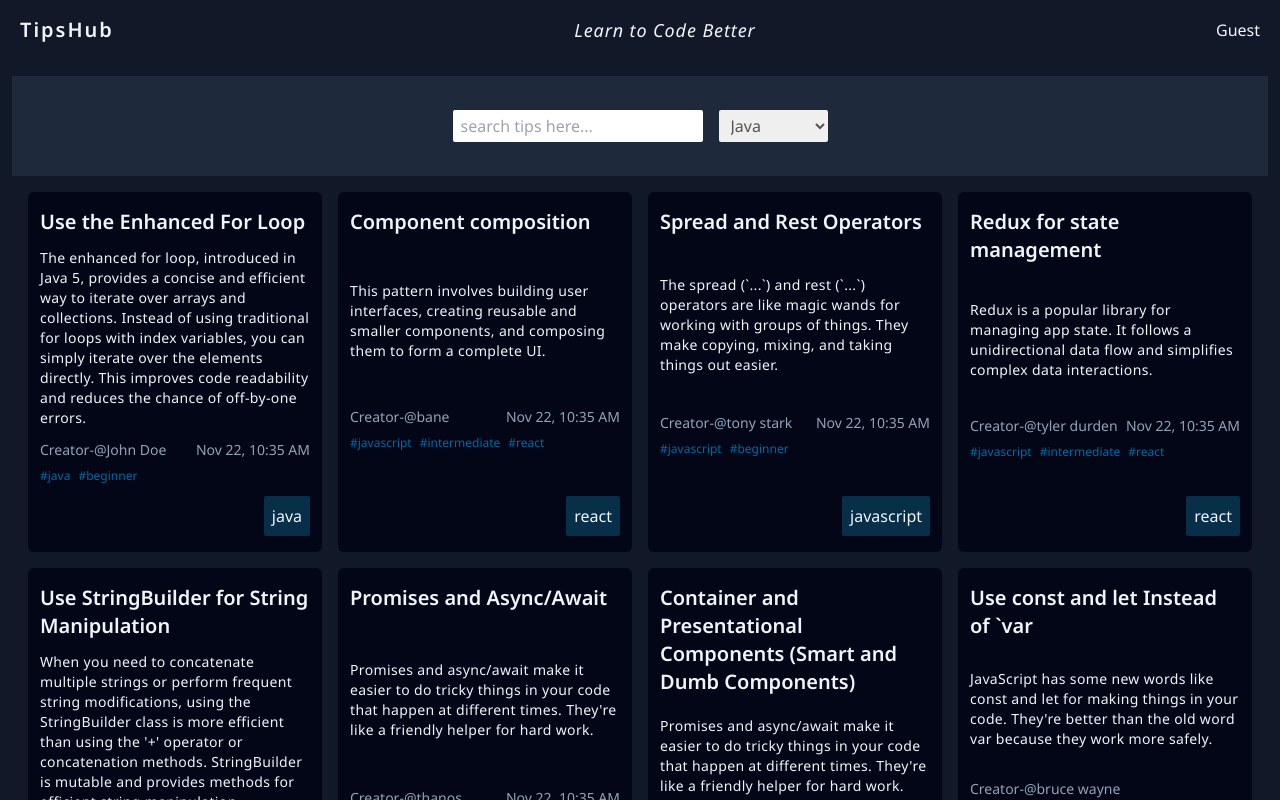
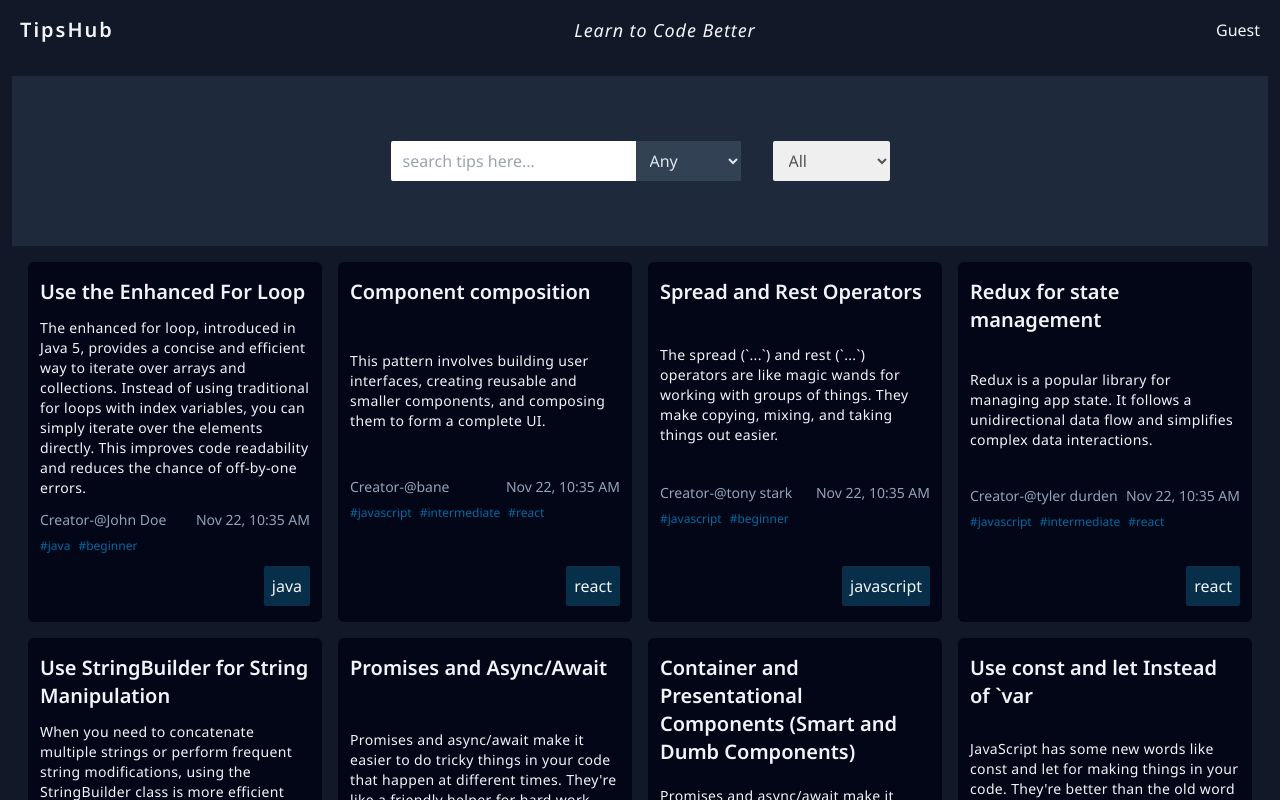
Before and after one commit to NelsonSamuvel/tips-hub, a React (Vite) app: page / in a window 1280 px wide. Shown: the top 800 px of the page. Built offline with nearby package versions, Linux system fonts and the light colour scheme; data requests are answered from the project's data file.

Commit message:
complete search and filter functionality

```diff
--- a/data/db.json
+++ b/data/db.json
@@ -15,7 +15,7 @@
       "title": " Component composition",
       "description": "This pattern involves building user interfaces, creating reusable and smaller components, and composing them to form a complete UI.",
       "tags": ["javascript", "intermediate", "react"],
-      "keywords": ["tip", "javascript", "react", "intermediate"],
+      "keywords": ["tip", "javascript", "react", "intermediate", "reactJs"],
       "language": "react",
       "creator": "bane",
       "postedAt": "2023-11-22T10:35:24Z"
@@ -25,7 +25,7 @@
       "title": "Spread and Rest Operators",
       "description": "The spread (`...`) and rest (`...`) operators are like magic wands for working with groups of things. They make copying, mixing, and taking things out easier.",
       "tags": ["javascript", "beginner"],
-      "keywords": ["tip", "javascript", "beginner"],
+      "keywords": ["tip", "javascript", "beginner", "vanillaJs"],
       "language": "javascript",
       "creator": "tony stark",
       "postedAt": "2023-11-22T10:35:24Z"
@@ -35,7 +35,7 @@
       "title": "Redux for state management",
       "description": "Redux is a popular library for managing app state. It follows a unidirectional data flow and simplifies complex data interactions.",
       "tags": ["javascript", "intermediate", "react"],
-      "keywords": ["tip", "javascript", "react", "intermediate"],
+      "keywords": ["tip", "javascript", "react", "intermediate", "reactJs"],
       "language": "react",
       "creator": "tyler durden",
       "postedAt": "2023-11-22T10:35:24Z"
@@ -57,7 +57,7 @@
       "title": "Promises and Async/Await",
       "description": "Promises and async/await make it easier to do tricky things in your code that happen at different times. They're like a friendly helper for hard work.",
       "tags": ["javascript", "advanced"],
-      "keywords": ["tip", "javascript", "advanced"],
+      "keywords": ["tip", "javascript", "advanced", "vanillaJs"],
       "language": "javascript",
       "creator": "thanos",
       "postedAt": "2023-11-22T10:35:24Z"
@@ -67,7 +67,7 @@
       "title": "Container and Presentational Components (Smart and Dumb Components)",
       "description": "Promises and async/await make it easier to do tricky things in your code that happen at different times. They're like a friendly helper for hard work.",
       "tags": ["javascript", "beginner", "react"],
-      "keywords": ["tip", "javascript", "react", "beginner"],
+      "keywords": ["tip", "javascript", "react", "beginner", "reactJs"],
       "language": "react",
       "creator": "dr.doom",
       "postedAt": "2023-11-22T10:35:24Z"
@@ -77,7 +77,7 @@
       "title": "Use const and let Instead of `var",
       "description": " JavaScript has some new words like const and let for making things in your code. They're better than the old word var because they work more safely.",
       "tags": ["javascript", "beginner"],
-      "keywords": ["tip", "javascript", "beginner"],
+      "keywords": ["tip", "javascript", "beginner", "vanillaJs"],
       "language": "javascript",
       "creator": "bruce wayne",
       "postedAt": "2023-11-22T10:35:24Z"
--- a/package.json
+++ b/package.json
@@ -14,7 +14,8 @@
     "axios": "^1.7.4",
     "json-server": "^1.0.0-beta.1",
     "react": "^18.3.1",
-    "react-dom": "^18.3.1"
+    "react-dom": "^18.3.1",
+    "react-spinners": "^0.14.1"
   },
   "devDependencies": {
     "@eslint/js": "^9.8.0",
--- a/src/App.jsx
+++ b/src/App.jsx
@@ -1,9 +1,14 @@
 import React from 'react'
 import HomePage from './pages/HomePage'
+import Loader from './UI/Loader'
 
 function App() {
   return (
+    <>
+
     <HomePage />
+    </>
+
   )
 }
 
--- /dev/null
+++ b/src/UI/Loader.jsx
@@ -0,0 +1,14 @@
+import React from "react";
+import MoonLoader from "react-spinners/MoonLoader";
+
+const Loader = () => {
+  return (
+    <div className="bg-slate-500/20 backdrop-blur-sm absolute inset-0 flex justify-center">
+      <div className="mt-24">
+        <MoonLoader color="white" size={50} speedMultiplier={1} />
+      </div>
+    </div>
+  );
+};
+
+export default Loader;
--- /dev/null
+++ b/src/features/Tips/DropDownTips.jsx
@@ -0,0 +1,23 @@
+import React from "react";
+
+const DropDownTips = ({ language, dispatch }) => {
+  return (
+    <>
+      <select
+        name="languages"
+        className="rounded-sm px-2 py-1 md:px-3 md:py-2  focus:outline-none"
+        value={language}
+        onChange={(e) =>
+          dispatch({ type: "setLanguage", payload: e.target.value })
+        }
+      >
+        <option value="all">All</option>
+        <option value="java">Java</option>
+        <option value="javascript">Javascript</option>
+        <option value="react">React</option>
+      </select>
+    </>
+  );
+};
+
+export default DropDownTips;
--- a/src/features/Tips/FilterBox.jsx
+++ b/src/features/Tips/FilterBox.jsx
@@ -1,22 +1,11 @@
 import React from "react";
+import SearchBarTips from "./SearchBarTips";
+import DropDownTips from "./DropDownTips";
 
-function FilterBox() {
+function FilterBox({ children }) {
   return (
-    <div className="flex items-center justify-center gap-4 bg-slate-800 h-[100px] text-stone-600 px-4">
-      <input
-        className="px-2 py-1 rounded-sm focus:outline-none placeholder:font-normal sm:w-[250px] focus:sm:w-[350px] focus:transition-all duration-300"
-        type="text"
-        placeholder="search tips here..."
-      />
-      <select
-        name="languages"
-        className="rounded-sm px-2 py-1  focus:outline-none"
-      >
-        <option value="java">Java</option>
-        <option value="java">Javascript</option>
-        <option value="java">C</option>
-        <option value="java">C++</option>
-      </select>
+    <div className="flex items-center flex-col sm:flex-row flex-wrap justify-center gap-6 sm:gap-8 bg-slate-800 h-[170px] text-stone-600 px-4">
+        {children}
     </div>
   );
 }
--- /dev/null
+++ b/src/features/Tips/SearchBarTips.jsx
@@ -0,0 +1,32 @@
+import React from "react";
+
+const SearchBarTips = ({ searchedTip, dispatch, searchBy }) => {
+  return (
+    <div className="relative">
+      <input
+        className="px-2 py-1 md:px-3 md:py-2 w-[300px] rounded-sm focus:outline-none placeholder:font-normal sm:w-[350px] focus:sm:w-[450px] focus:transition-all duration-100"
+        type="text"
+        placeholder="search tips here..."
+        value={searchedTip}
+        onChange={(e) =>
+          dispatch({ type: "setSearchedTip", payload: e.target.value })
+        }
+      />
+      <div className="absolute top-0 right-0">
+        <select
+          value={searchBy}
+          onChange={(e) =>
+            dispatch({ type: "setSearchBy", payload: e.target.value })
+          }
+          className="text-slate-200 bg-slate-700 border-none px-2 py-1  md:px-2.5 md:py-2 focus:outline-none"
+        >
+          <option value="any">Any</option>
+          <option value="tags">Tags</option>
+          <option value="creator">Creators</option>
+        </select>
+      </div>
+    </div>
+  );
+};
+
+export default SearchBarTips;
--- a/src/features/Tips/TipsLayout.jsx
+++ b/src/features/Tips/TipsLayout.jsx
@@ -1,41 +1,95 @@
-import React, { useEffect, useReducer, useState } from 'react'
-import FilterBox from './FilterBox'
-import TipsList from './TipsList'
-import { getTips } from '../../services/api.tips'
-
+import React, { useEffect, useReducer, useState } from "react";
+import FilterBox from "./FilterBox";
+import TipsList from "./TipsList";
+import { getTips } from "../../services/api.tips";
+import Loader from "../../UI/Loader";
+import { filterItems } from "../../utils/helper";
+import SearchBarTips from "./SearchBarTips";
+import DropDownTips from "./DropDownTips";
+import TipsNotFound from "./TipsNotFound";
 
 const initialState = {
-    tips : [],
-}
+  tips: [],
+  status: "idle",
+  language: "all",
+  searchedTip: "",
+  searchBy: "any",
+};
 
-function reducer(state,action){
-    switch(action.type){
-        case 'getTips':
-            return {...state,tips:action.payload}
-        default :
+function reducer(state, action) {
+  switch (action.type) {
+    case "tipsLoading":
+      return { ...state, status: "loading" };
+    case "getTips":
+      return { ...state, tips: action.payload, status: "idle" };
+    case "setLanguage":
+      return { ...state, language: action.payload };
+    case "setSearchedTip":
+      return { ...state, searchedTip: action.payload };
+    case "setSearchBy":
+      return { ...state, searchBy: action.payload };
+    default:
       return state;
   }
 }
 
+function TipsLayout() {
+  const [{ tips, status, language, searchedTip, searchBy }, dispatch] =
+    useReducer(reducer, initialState);
 
-function TipsLayout() {
+  const isSearchTip = searchedTip.length > 2;
 
-    const [{tips},dispatch] = useReducer(reducer,initialState);
+  let filteredTips = tips;
+  if (language === "java" || language === "javascript" || language === "react")
+    filteredTips = filterItems(tips, "language", language);
 
-    useEffect(()=>{
-        async function getData(){
+  if (isSearchTip) {
+    let checkString;
+    if (searchBy === "tags" || searchBy === "creator") {
+      filteredTips = filteredTips.filter((tip) => {
+        checkString = tip[searchBy].toString();
+        return checkString.toLowerCase().includes(searchedTip.toLowerCase());
+      });
+    } else {
+      filteredTips = filteredTips.filter((tip) => {
+        const { title, description, tags, keywords, language, creator } = tip;
+        checkString = `${title} ${description} ${language} ${tags.join(
+          " "
+        )} ${keywords.join(" ")}  ${creator}`;
+        return checkString.toLowerCase().includes(searchedTip.toLowerCase());
+      });
+    }
+  }
+
+  useEffect(() => {
+    async function getData() {
+      dispatch({ type: "tipsLoading" });
       const data = await getTips();
-            dispatch({type:"getTips",payload : data});
+      dispatch({ type: "getTips", payload: data });
     }
     getData();
-    },[])
+  }, []);
 
   return (
-    <div className='px-3 py-4'>
-        <FilterBox />
-        <TipsList tips={tips}/>
+    <div className="px-3 py-4">
+      <FilterBox>
+        <SearchBarTips
+          searchedTip={searchedTip}
+          dispatch={dispatch}
+          searchBy={searchBy}
+        />
+        <DropDownTips language={language} dispatch={dispatch} />
+      </FilterBox>
+      <div className="relative">
+        {status === "loading" && <Loader />}
+        {!filteredTips.length ? (
+          <TipsNotFound />
+        ) : (
+          <TipsList tips={filteredTips} />
+        )}
       </div>
-  )
+    </div>
+  );
 }
 
-export default TipsLayout
+export default TipsLayout;
--- /dev/null
+++ b/src/features/Tips/TipsNotFound.jsx
@@ -0,0 +1,11 @@
+import React from "react";
+
+const TipsNotFound = () => {
+  return (
+    <div className="flex justify-center h-48 items-center">
+      <p>Tips Not Found😓</p>
+    </div>
+  );
+};
+
+export default TipsNotFound;
--- a/src/utils/helper.js
+++ b/src/utils/helper.js
@@ -6,3 +6,8 @@ export function formatDate(date){
         minute : "2-digit"
     }).format(date);
 }
+
+
+export function filterItems(items,key,value){
+    return items.filter(item => item[key] === value)
+}
```
Also changed, not shown: 1 other file (tests, documents, lock files or other folders). Lines whose indentation alone changed are shown as unchanged.
